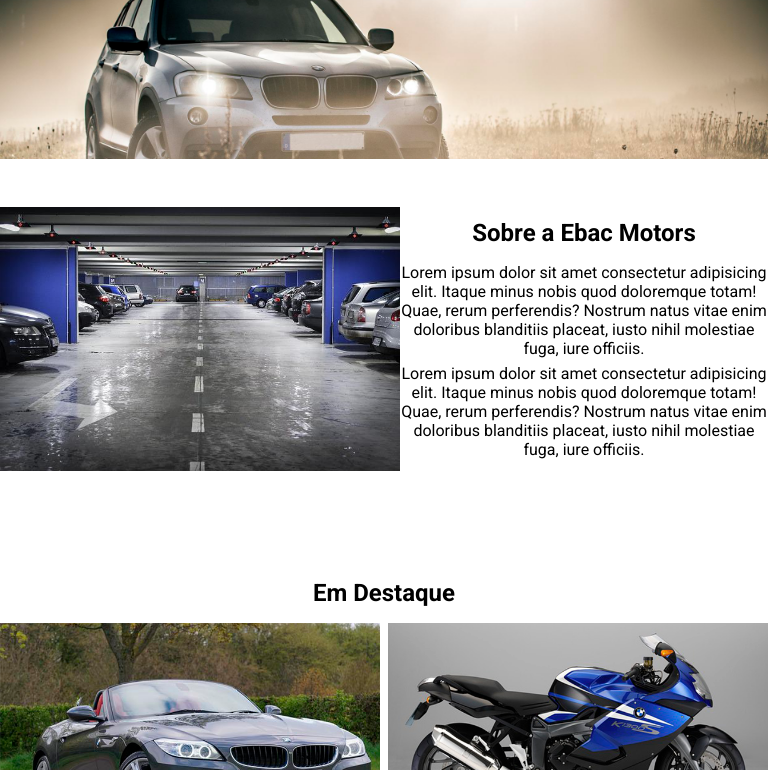
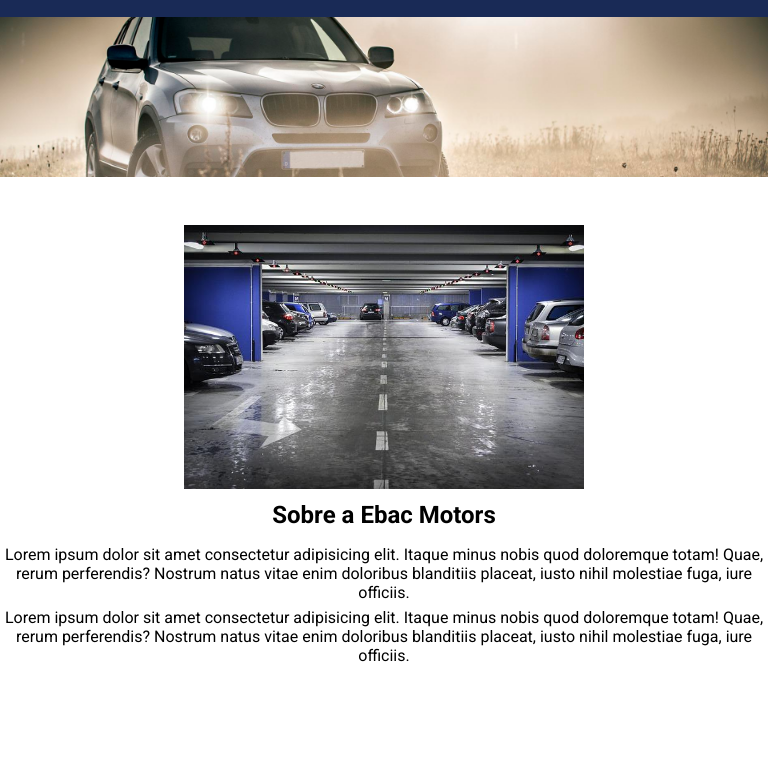
Before and after one commit to felipesaff1/css_responsivo, a plain HTML site: page index.html in a window 768 px wide. Shown: the part 71-841 px from the top of the page. Drawn offline with nearby package versions, Linux system fonts and the light colour scheme.

Commit message:
Update main.css

```diff
--- a/main.css
+++ b/main.css
@@ -199,6 +199,9 @@
         column-gap: 1%;               /* Espaçamento entre as colunas */
         row-gap: 5%;                  /* Espaçamento entre as linhas */
     }
+    .container-flex {
+        display: block;
+    }
 
     #sobre-a-loja img {
         width: 100%;                  /* A imagem ocupará toda a largura do seu item na grid */
```
